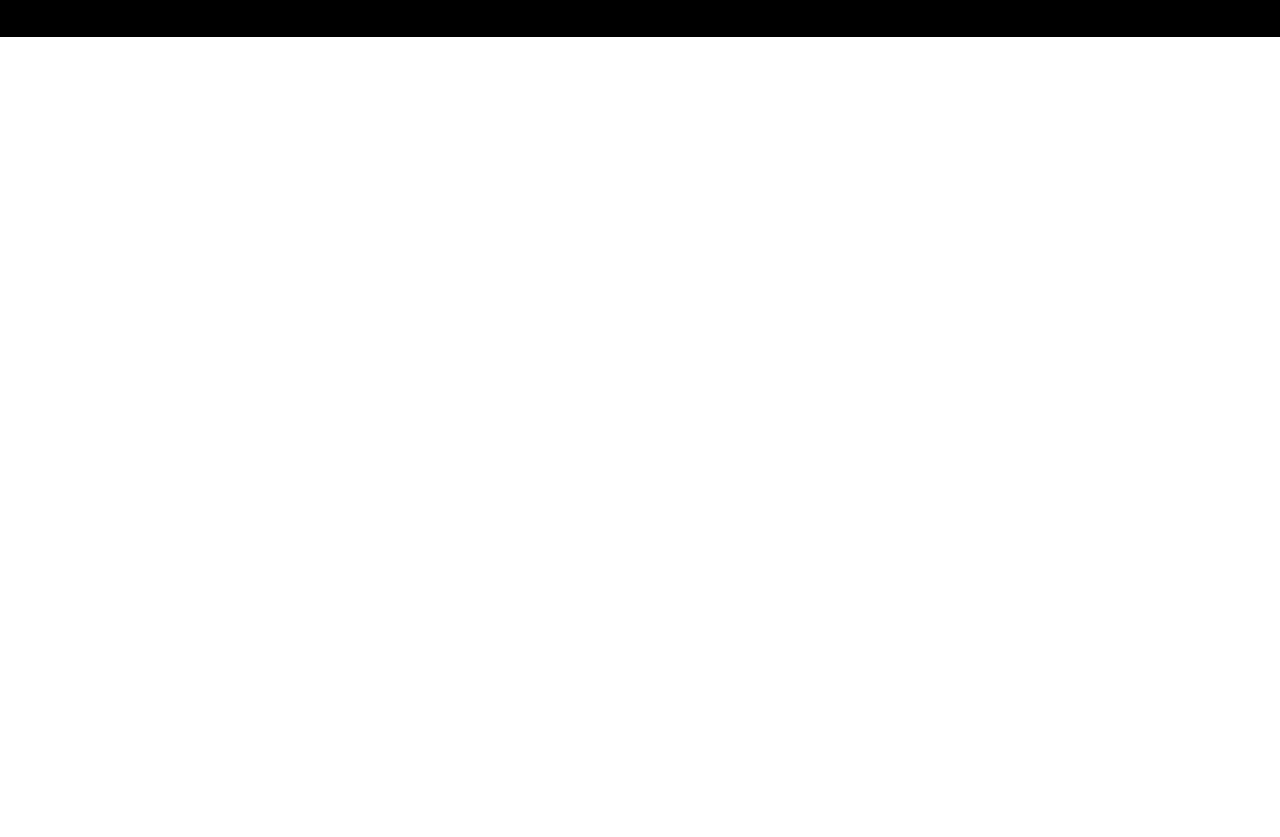
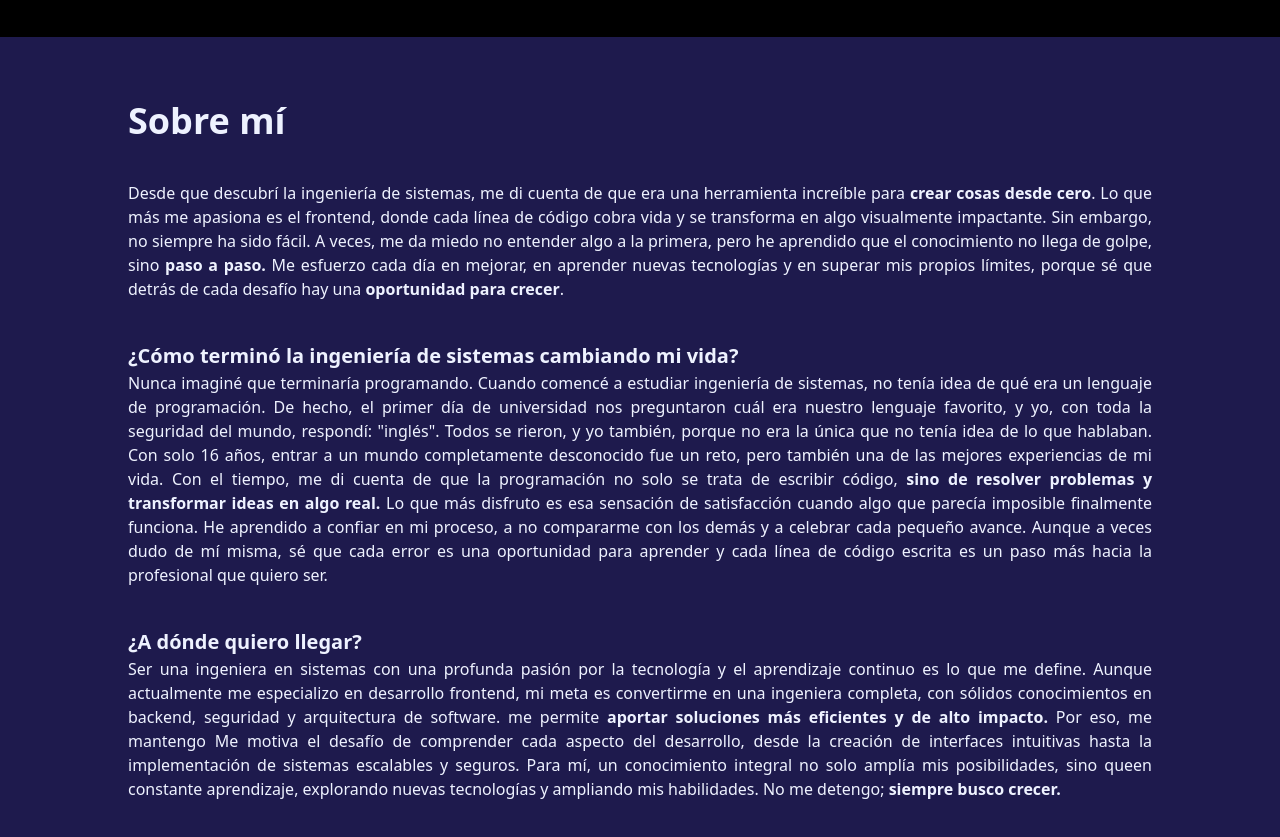
Before and after one commit to Acuna21/porfatolio-tailwind, a website: page src/index.html in a window 1280 px wide. Shown: the part 401-1238 px from the top of the page. Before the commit the page ends 800 px from the top, so only its background shows below. Drawn offline with Linux system fonts and the light colour scheme.

Commit message:
section about-me

```diff
--- a/src/index.html
+++ b/src/index.html
@@ -17,7 +17,7 @@
     <body class="text-indigo-50">
         <header id="header" class="bg-indigo-950">
             <nav
-            class="sticky top-0 flex h-16 items-center justify-between shadow-sm sm:px-24">
+            class="sticky top-0 flex h-16 items-center justify-between shadow-sm sm:px-24 sm:max-w-screen-sm lg:max-w-screen-lg">
                 <button
                     id="menu-btn"
                     class="absolute left-2 cursor-pointer bg-transparent sm:hidden">
@@ -46,7 +46,7 @@
 
         <section id="hero" class="bg-black py-10">
             <article
-                class="mx-auto flex max-w-72 flex-wrap items-center justify-between sm:max-w-screen-lg sm:flex-row sm:gap-10"
+                class="mx-auto flex max-w-72 flex-wrap items-center justify-between sm:max-w-screen-sm lg:max-w-screen-lg sm:flex-row sm:gap-10"
             >
                 <img
                 class="mx-auto max-w-72 rounded-full sm:w-1/3"
@@ -91,6 +91,32 @@
             </article>
         </section>
 
+        <section id="about-me" class="bg-indigo-950 py-16">
+            <article class="mx-auto flex flex-col max-w-72 gap-10 sm:max-w-screen-sm lg:max-w-screen-lg lg:text-justify">
+                <h3 class="text-4xl font-bold">Sobre mí</h3>
+                <p>
+                    Desde que descubrí la ingeniería de sistemas, me di cuenta de que era una herramienta increíble para <strong>crear cosas desde cero</strong>. Lo que más me apasiona es el frontend, donde cada línea de código cobra vida y se transforma en algo visualmente impactante. Sin embargo, no siempre ha sido fácil. A veces, me da miedo no entender algo a la primera, pero he aprendido que el conocimiento no llega de golpe, sino <strong>paso a paso.</strong> Me esfuerzo cada día en mejorar, en aprender nuevas tecnologías y en superar mis propios límites, porque sé que detrás de cada desafío hay una <strong>oportunidad para crecer</strong>.
+                </p>
+
+                <p>
+                    <span class="font-bold text-[20px]">¿Cómo terminó la ingeniería de sistemas cambiando mi vida?</span> <br>
+                    Nunca imaginé que terminaría programando. Cuando comencé a estudiar ingeniería de sistemas<strong></strong>, no tenía idea de qué era un lenguaje de programación. De hecho, el primer día de universidad nos preguntaron cuál era nuestro lenguaje favorito, y yo, con toda la seguridad del mundo, respondí: "inglés". Todos se rieron, y yo también, porque no era la única que no tenía idea de lo que hablaban. Con solo 16 años, entrar a un mundo completamente desconocido fue un reto, pero también una de las mejores experiencias de mi vida.
+
+                    Con el tiempo, me di cuenta de que la programación no solo se trata de escribir código, <strong>sino de resolver problemas y transformar ideas en algo real.</strong> Lo que más disfruto es esa sensación de satisfacción cuando algo que parecía imposible finalmente funciona. He aprendido a confiar en mi proceso, a no compararme con los demás y a celebrar cada pequeño avance. Aunque a veces dudo de mí misma, sé que cada error es una oportunidad para aprender y cada línea de código escrita es un paso más hacia la profesional que quiero ser.
+                </p>
+
+                <p><span class="font-bold text-[20px]">¿A dónde quiero llegar?</span> <br>
+                    Ser una ingeniera en sistemas con una profunda pasión por la tecnología y el aprendizaje continuo es lo que me define. Aunque actualmente me especializo en desarrollo frontend, mi meta es convertirme en una ingeniera completa, con sólidos conocimientos en backend, seguridad y arquitectura de software.
+ me permite <strong>aportar soluciones más eficientes y de alto impacto.</strong>
+
+                    Por eso, me mantengo
+                    Me motiva el desafío de comprender cada aspecto del desarrollo, desde la creación de interfaces intuitivas hasta la implementación de sistemas escalables y seguros. Para mí, un conocimiento integral no solo amplía mis posibilidades, sino queen constante aprendizaje, explorando nuevas tecnologías y ampliando mis habilidades. No me detengo; <strong>siempre busco crecer.</strong>
+
+                </p>
+
+            </article>
+        </section>
+
         <script src="./scripts/navigation.js"></script>
     </body>
 </html>
```
Also changed, not shown: src/output.css.
